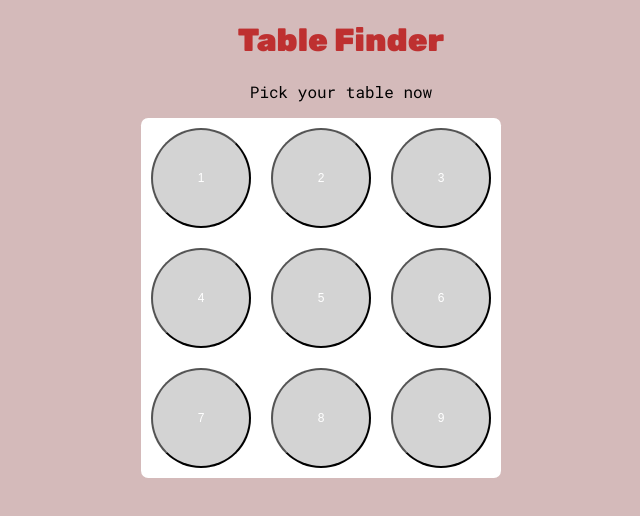
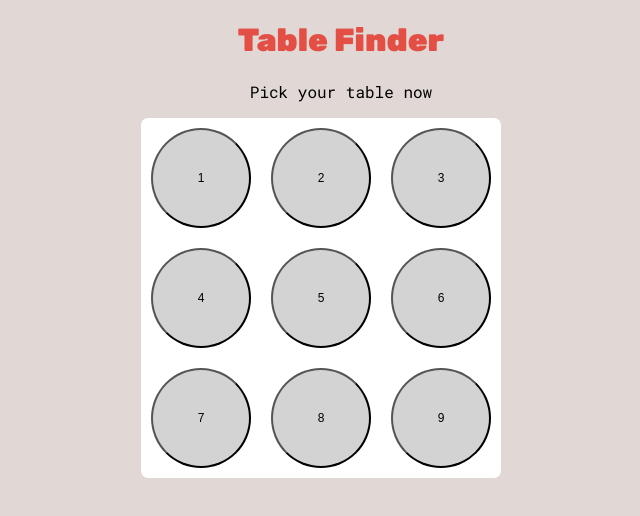
Before and after one commit to hbarker1/jquery-lab-01, a plain HTML site: page index.html in a window 1280 px wide. Shown: the whole page, without its empty margins (299-939 px from the left). Drawn offline with nearby package versions, Linux system fonts and the light colour scheme.

Commit message:
changed styling

```diff
--- a/main.css
+++ b/main.css
@@ -6,7 +6,7 @@
 
 
 body {
-    background-color: rgb(212, 186, 186);
+    background-color: #E1D7D4;
     font-family: 'Roboto Mono', monospace;
     font-weight: normal, 700;
 }
@@ -28,7 +28,7 @@ head {
 h1 {
     display: flex;
     justify-content: center;
-    color: rgb(190, 48, 48);
+    color: #E34E45;
     font-family: 'Rubik', sans-serif;
     font-weight: bold;
 
@@ -69,7 +69,7 @@ p {
 }
 
 .table:hover {
-    background-color:grey;
+    background-color:#ADAAAA;
 }
 
 
@@ -133,9 +133,10 @@ p {
 
 }
 
-button {
-    background-color: green;
+#save {
+    background-color: #008000;
     color: white;
+    box-shadow: 0px 5px 15px 1px rgba(0,0,0,0.3);
     border-radius: 2%;
     margin-top: 25px;
     height: 30px
```
